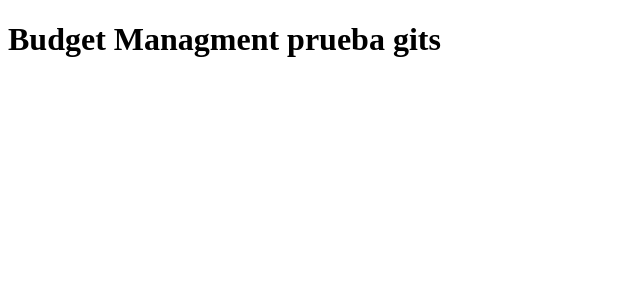
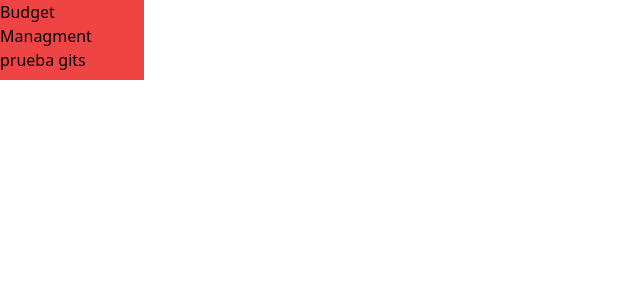
Before and after one commit to JTuyuc7/core-code-final-project, a JavaScript app in the folder frontend/administrador-presupuesto/: page / in a window 1280 px wide. Shown: the top 300 px of the page, without its empty margins (0-640 px from the left). Built offline with nearby package versions, Linux system fonts and the light colour scheme; the HTML template or start-up script is replaced by a standard one.

Commit message:
tailwind configuration

```diff
--- a/frontend/administrador-presupuesto/package.json
+++ b/frontend/administrador-presupuesto/package.json
@@ -34,5 +34,10 @@
       "last 1 firefox version",
       "last 1 safari version"
     ]
+  },
+  "devDependencies": {
+    "autoprefixer": "^10.4.12",
+    "postcss": "^8.4.17",
+    "tailwindcss": "^3.1.8"
   }
 }
--- /dev/null
+++ b/frontend/administrador-presupuesto/postcss.config.js
@@ -0,0 +1,6 @@
+module.exports = {
+  plugins: {
+    tailwindcss: {},
+    autoprefixer: {},
+  },
+}
--- a/frontend/administrador-presupuesto/src/App.js
+++ b/frontend/administrador-presupuesto/src/App.js
@@ -2,7 +2,7 @@ import './App.css';
 
 function App() {
   return (
-    <div className="App">
+    <div className="bg-red-500 flex-1 h-20 w-36">
       <h1>Budget Managment prueba gits</h1>
     </div>
   );
--- a/frontend/administrador-presupuesto/src/index.css
+++ b/frontend/administrador-presupuesto/src/index.css
@@ -0,0 +1,3 @@
+@tailwind base;
+@tailwind components;
+@tailwind utilities;
--- /dev/null
+++ b/frontend/administrador-presupuesto/tailwind.config.js
@@ -0,0 +1,10 @@
+/** @type {import('tailwindcss').Config} */
+module.exports = {
+  content: [
+    "./src/**/*.{js, jsx, ts, tsx}",
+  ],
+  theme: {
+    extend: {},
+  },
+  plugins: [],
+}
```
Also changed, not shown: 2 other files (tests, documents, lock files or other folders).
